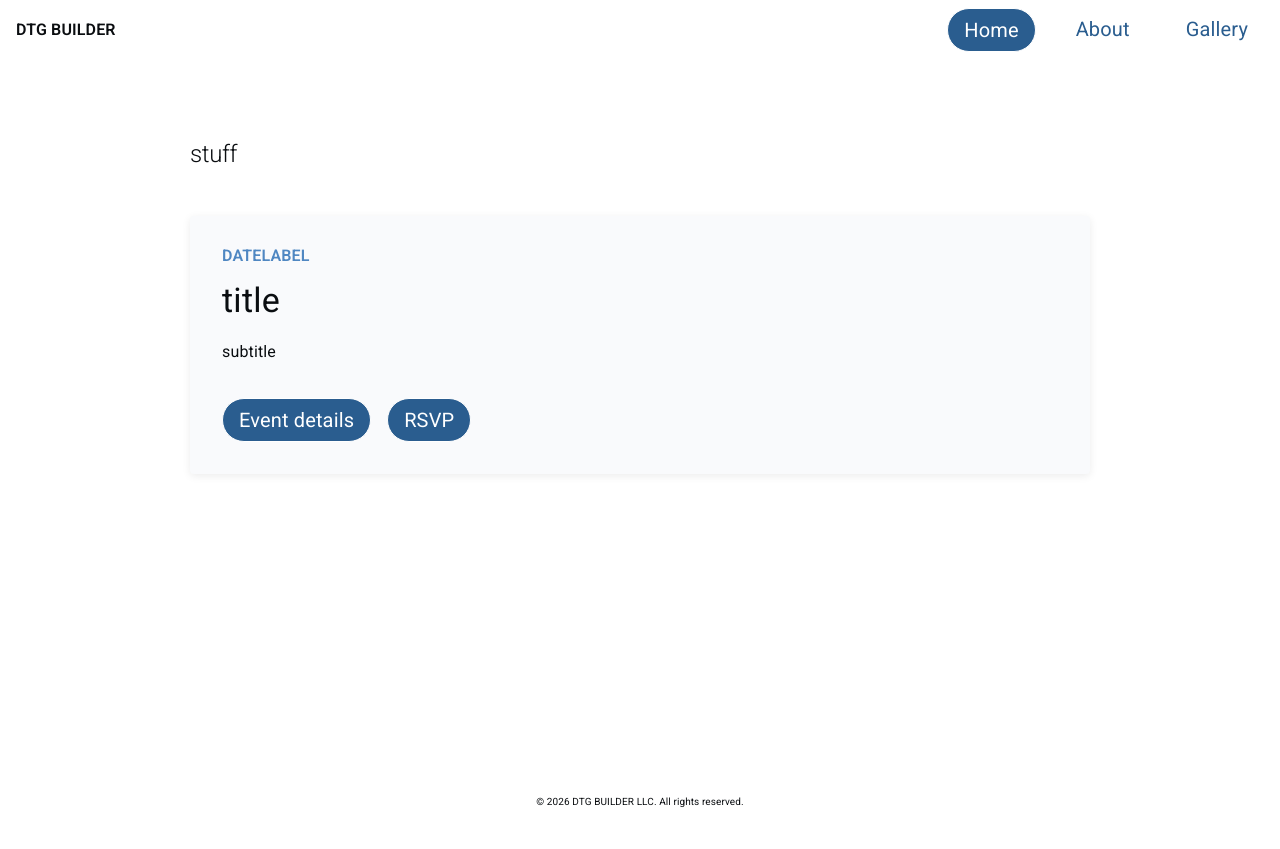
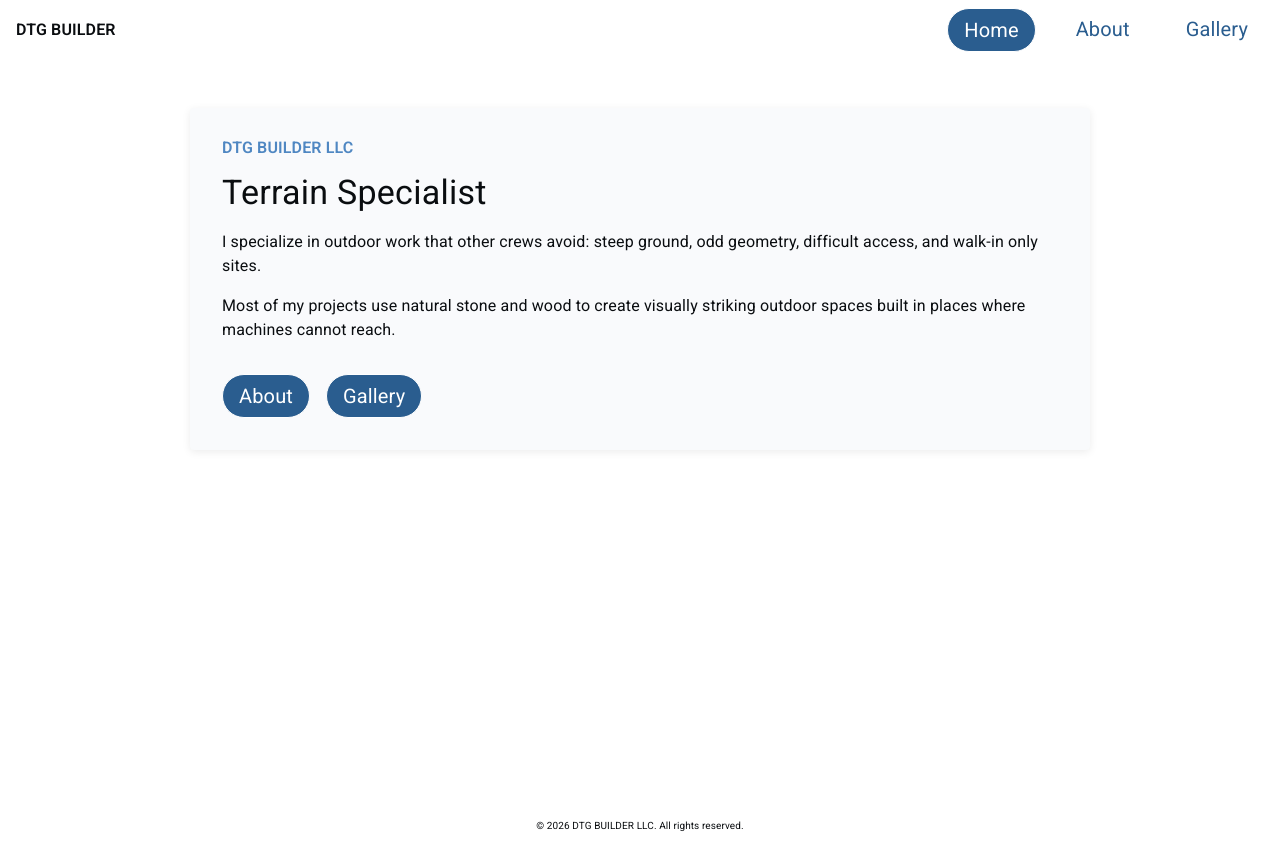
Before and after one commit to dtgbuilder/dtgbuilder, a Next.js app: page / in a window 1280 px wide. Before the commit the page ends 825 px from the top, so only its background shows below. Built offline with nearby package versions, Linux system fonts and the light colour scheme.

Commit message:
home page roughed out

```diff
--- a/src/app/about/page.tsx
+++ b/src/app/about/page.tsx
@@ -9,8 +9,9 @@ export default function About() {
         <Stack
             sx={ {
                 width: "100%",
-                maxWidth: "700px",
-                margin: "0 auto"
+                maxWidth: "720px",
+                margin: "0 auto",
+                px: 2
             } }
         >
             <Typography
--- a/src/app/layout.tsx
+++ b/src/app/layout.tsx
@@ -14,8 +14,8 @@ const roboto = Roboto({
 });
 
 export const metadata: Metadata = {
-    title: "Fox Hollow Conservancy",
-    description: "Conserve. Protect. Restore.",
+    title: "DTG BUILDER LLC",
+    description: "Terrain Specialist",
 };
 
 export default async function RootLayout({ children }: { children: React.ReactNode }) {
@@ -28,7 +28,7 @@ export default async function RootLayout({ children }: { children: React.ReactNo
         >
         <AppThemeProvider>
                 <Header />
-                <Stack margin="0 auto" px={ 2 }>
+                <Stack margin="0 auto" px={ 2 } width="100%">
                     { children }
                 </Stack>
                 <Footer />
--- a/src/app/page.tsx
+++ b/src/app/page.tsx
@@ -1,37 +1,46 @@
-"use client";
-
-import { BasicComponent } from "@/component/display/BasicComponent";
-import { Stack, Box, Typography } from "@mui/material";
+// src/app/page.tsx
+import { Stack, Typography } from "@mui/material";
+import { BasicPanel } from "@/component/display/BasicPanel";
 
 export default function Home() {
-
-
     return (
-        <Stack gap={ 6 } width="100%">
-
-            <Box
-                paddingTop={ 8 }
-            >
-
-                <Stack maxWidth="900px" margin="0 auto" gap={ 8 }>
-
-                    <Stack
-                        gap={ 4 }
-                    >
-                        <Typography variant="h1" fontSize="24px" my={ 2 }>
-                            stuff
+        <Stack
+            sx={ {
+                width: "100%",
+                maxWidth: "900px",
+                margin: "0 auto",
+                py: 6
+            } }
+            gap={ 3 }
+        >
+            <BasicPanel
+                eyebrow="DTG BUILDER LLC"
+                title="Terrain Specialist"
+                body={
+                    <Stack gap={ 2 }>
+                        <Typography>
+                            I specialize in outdoor work that other crews avoid:
+                            steep ground, odd geometry, difficult access, and
+                            walk-in only sites.
                         </Typography>
-                        <BasicComponent
-                                dateLabel={ "dateLabel" }
-                                title={ "title" }
-                                subtitle={ "subtitle" }
-                                href={ `/gallery` }
-                                rsvpHref={ "/about" }
-                            />
-
+                        <Typography>
+                            Most of my projects use natural stone and wood to
+                            create visually striking outdoor spaces built in
+                            places where machines cannot reach.
+                        </Typography>
                     </Stack>
-                </Stack>
-            </Box>
+                }
+                actions={ [
+                    {
+                        href: "/about",
+                        text: "About"
+                    },
+                    {
+                        href: "/gallery",
+                        text: "Gallery"
+                    }
+                ] }
+            />
         </Stack>
     );
 }
--- a/src/component/display/BasicComponent.tsx
+++ /dev/null
@@ -1,88 +0,0 @@
-// src/component/display/HomeEvent.tsx
-import { Box, Stack, Typography, SxProps, Theme } from "@mui/material";
-import { brandColors } from "@/component/color/brandColors";
-import { StyledLink } from "@/component/link/StyledLink";
-import { ReactNode } from "react";
-
-type Props = {
-    dateLabel?: string;
-    title?: ReactNode;
-    subtitle?: ReactNode;
-    href?: string;        // primary CTA link
-    rsvpHref?: string;    // optional secondary link
-    sx?: SxProps<Theme>;
-    ctaText?: string;     // text for primary CTA
-    newTab?: boolean;
-};
-
-export function BasicComponent({
-                              dateLabel,
-                              title,
-                              subtitle,
-                              href,
-                              rsvpHref,
-                              sx,
-                              ctaText,
-                              newTab=false
-                          }: Props) {
-    return (
-        <Box
-            component="section"
-            p={4}
-            borderRadius={1}
-            bgcolor={brandColors.offWhite}
-            sx={{ boxShadow: "0px 2px 8px rgba(0,0,0,0.08)", flex: 1, ...sx }}
-        >
-            <Stack direction={{ sm: "column", md: "row" }}>
-                <Stack gap={2} sx={{ flex: 1, minWidth: 0 }}>
-                    <Stack gap={2}>
-                        {dateLabel && (
-                            <Typography
-                                sx={{ color: brandColors.medium, textTransform: "uppercase" }}
-                                fontSize={16}
-                                fontWeight={600}
-                                lineHeight="100%"
-                            >
-                                {dateLabel}
-                            </Typography>
-                        )}
-
-                        {title &&
-                            (typeof title === "string" ? (
-                                <Typography variant="h4">{title}</Typography>
-                            ) : (
-                                title
-                            ))}
-
-                        {subtitle &&
-                            (typeof subtitle === "string" ? (
-                                <Typography variant="subtitle1">{subtitle}</Typography>
-                            ) : (
-                                subtitle
-                            ))}
-
-                        <Stack direction="row" gap={2} pt={2}>
-                            {href && (
-                                <StyledLink
-                                    href={href}
-                                    text={ctaText ?? "Event details"}
-                                    invertColors
-                                    newTab={ newTab }
-                                />
-                            )}
-                            {
-                                rsvpHref &&
-                                <StyledLink
-                                    href={rsvpHref}
-                                    text="RSVP"
-                                    invertColors
-                                    newTab={ true }
-                                />
-                            }
-                        </Stack>
-                    </Stack>
-                </Stack>
-            </Stack>
-        </Box>
-    );
-}
--- /dev/null
+++ b/src/component/display/BasicPanel.tsx
@@ -0,0 +1,99 @@
+// src/component/display/BasicPanel.tsx
+import { ReactNode } from "react";
+import {
+    Box,
+    Stack,
+    Typography,
+    SxProps,
+    Theme
+} from "@mui/material";
+import { brandColors } from "@/component/color/brandColors";
+import { StyledLink } from "@/component/link/StyledLink";
+
+type ActionLink = {
+    href: string;
+    text: string;
+    newTab?: boolean;
+};
+
+type Props = {
+    eyebrow?: ReactNode;
+    title?: ReactNode;
+    body?: ReactNode;
+    actions?: ActionLink[];
+    sx?: SxProps<Theme>;
+};
+
+export function BasicPanel({
+    eyebrow,
+    title,
+    body,
+    actions,
+    sx
+}: Props) {
+    return (
+        <Box
+            component="section"
+            p={ 4 }
+            borderRadius={ 1 }
+            bgcolor={ brandColors.offWhite }
+            sx={ {
+                boxShadow: "0px 2px 8px rgba(0,0,0,0.08)",
+                ...sx
+            } }
+        >
+            <Stack gap={ 2 }>
+                {eyebrow && (
+                    typeof eyebrow === "string" ? (
+                        <Typography
+                            sx={ {
+                                color: brandColors.medium,
+                                textTransform: "uppercase"
+                            } }
+                            fontSize={ 16 }
+                            fontWeight={ 600 }
+                            lineHeight="100%"
+                        >
+                            {eyebrow}
+                        </Typography>
+                    ) : eyebrow
+                )}
+
+                {title && (
+                    typeof title === "string" ? (
+                        <Typography variant="h4">
+                            {title}
+                        </Typography>
+                    ) : title
+                )}
+
+                {body && (
+                    typeof body === "string" ? (
+                        <Typography variant="body1">
+                            {body}
+                        </Typography>
+                    ) : body
+                )}
+
+                {!!actions?.length && (
+                    <Stack
+                        direction="row"
+                        gap={ 2 }
+                        pt={ 2 }
+                        flexWrap="wrap"
+                    >
+                        {actions.map((action) => (
+                            <StyledLink
+                                key={ `${action.href}-${action.text}` }
+                                href={ action.href }
+                                text={ action.text }
+                                invertColors
+                                newTab={ action.newTab ?? false }
+                            />
+                        ))}
+                    </Stack>
+                )}
+            </Stack>
+        </Box>
+    );
+}
```
